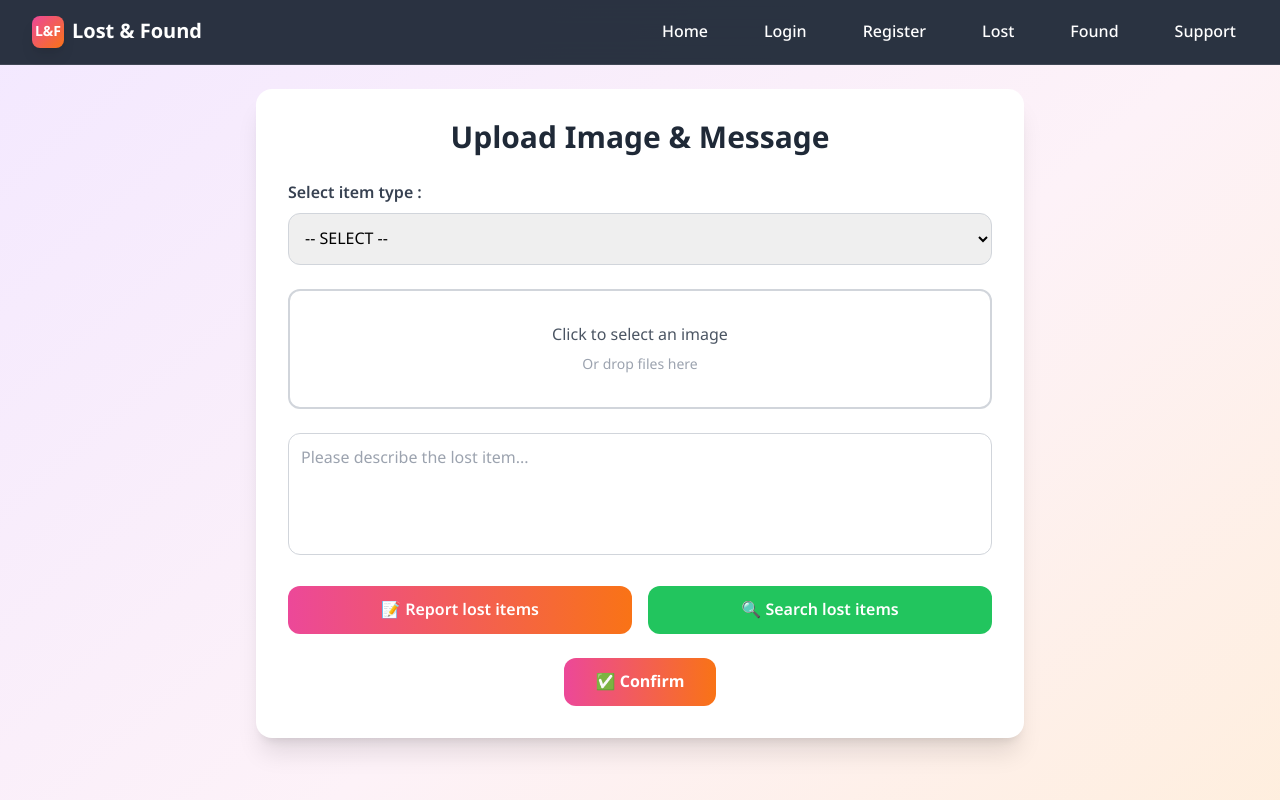
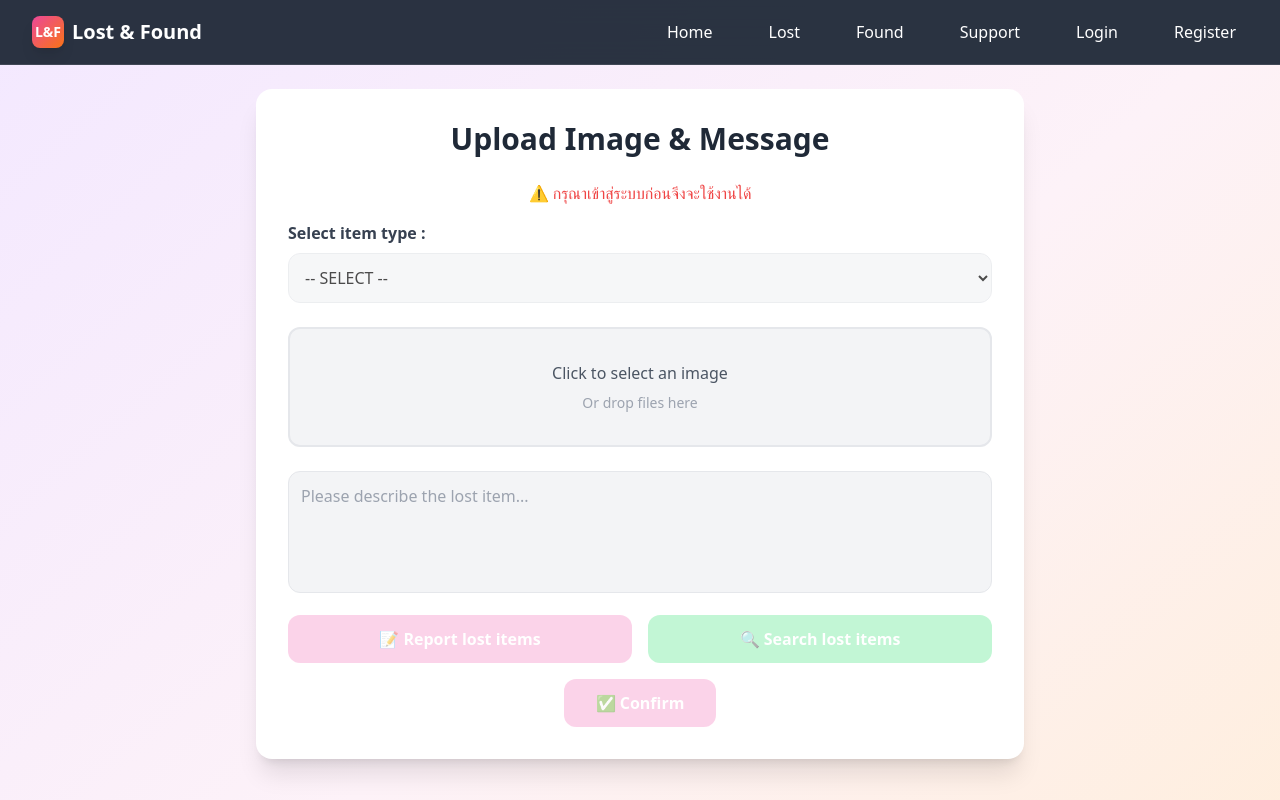
Before and after one commit to freemanlnwza/web-Lost-and-Found-Project, a React (Vite) app in the folder frontend/: page / in a window 1280 px wide. Shown: the top 800 px of the page. Built offline with nearby package versions, Linux system fonts and the light colour scheme.

Commit message:
add Navigator change if login and Profilepage

```diff
--- a/frontend/src/App.jsx
+++ b/frontend/src/App.jsx
@@ -1,12 +1,22 @@
-import { BrowserRouter as Router, Route, Routes, Link } from 'react-router-dom';
+import { BrowserRouter as Router, Route, Routes, Link, useNavigate } from 'react-router-dom';
+import { useState } from 'react';
 import UploadPage from './UploadPage.jsx';
 import Found from './Found.jsx';
 import Lost from './Lost.jsx';
 import Login from './Login.jsx';
 import Register from './Register.jsx';
-
+import Profile from "./Profile.jsx";
 
 function App() {
+  // เก็บสถานะการล็อกอิน
+  const [isAuthenticated, setIsAuthenticated] = useState(false);
+
+  // ฟังก์ชันจำลองการล็อกเอาท์
+  const handleLogout = () => {
+    setIsAuthenticated(false);
+    localStorage.removeItem("token"); // กรณีคุณใช้ token
+  };
+
   return (
     <Router>
       <div className="min-h-screen bg-gradient-to-br from-purple-100 via-pink-50 to-orange-100 flex flex-col font-noto-sans-thai">
@@ -21,30 +31,28 @@ function App() {
                 <span className="text-xl font-bold text-white">Lost & Found</span>
               </div>
               <div className="hidden md:flex space-x-8">
-                <Link to="/" className="text-white font-medium px-3 py-2 transition-all hover:text-amber-300 hover:translate-y-[-2px] relative">
-                  Home
-                  <span className="absolute bottom-[-8px] left-1/2 w-0 h-0.75 bg-gradient-to-r from-pink-500 to-orange-500 transition-all transform -translate-x-1/2 rounded" />
-                </Link>
-                <Link to="/login" className="text-white font-medium px-3 py-2 transition-all hover:text-amber-300 hover:translate-y-[-2px] relative">
-                  Login
-                  <span className="absolute bottom-[-8px] left-1/2 w-0 h-0.75 bg-gradient-to-r from-pink-500 to-orange-500 transition-all transform -translate-x-1/2 rounded" />
-                </Link>
-                <Link to="/register" className="text-white font-medium px-3 py-2 transition-all hover:text-amber-300 hover:translate-y-[-2px] relative">
-                  Register
-                  <span className="absolute bottom-[-8px] left-1/2 w-0 h-0.75 bg-gradient-to-r from-pink-500 to-orange-500 transition-all transform -translate-x-1/2 rounded" />
-                </Link>
-                <Link to="/lost" className="text-white font-medium px-3 py-2 transition-all hover:text-amber-300 hover:translate-y-[-2px] relative">
-                  Lost
-                  <span className="absolute bottom-[-8px] left-1/2 w-0 h-0.75 bg-gradient-to-r from-pink-500 to-orange-500 transition-all transform -translate-x-1/2 rounded" />
-                </Link>
-                <Link to="/found" className="text-white font-medium px-3 py-2 transition-all hover:text-amber-300 hover:translate-y-[-2px] relative">
-                  Found
-                  <span className="absolute bottom-[-8px] left-1/2 w-0 h-0.75 bg-gradient-to-r from-pink-500 to-orange-500 transition-all transform -translate-x-1/2 rounded" />
-                </Link>
-                <Link to="/support" className="text-white font-medium px-3 py-2 transition-all hover:text-amber-300 hover:translate-y-[-2px] relative">
-                  Support
-                  <span className="absolute bottom-[-8px] left-1/2 w-0 h-0.75 bg-gradient-to-r from-pink-500 to-orange-500 transition-all transform -translate-x-1/2 rounded" />
-                </Link>
+                <Link to="/" className="text-white font-medium px-3 py-2 hover:text-amber-300">Home</Link>
+                <Link to="/lost" className="text-white font-medium px-3 py-2 hover:text-amber-300">Lost</Link>
+                <Link to="/found" className="text-white font-medium px-3 py-2 hover:text-amber-300">Found</Link>
+                <Link to="/support" className="text-white font-medium px-3 py-2 hover:text-amber-300">Support</Link>
+
+                {/* เช็คสถานะล็อกอิน */}
+                {!isAuthenticated ? (
+                  <>
+                    <Link to="/login" className="text-white font-medium px-3 py-2 hover:text-amber-300">Login</Link>
+                    <Link to="/register" className="text-white font-medium px-3 py-2 hover:text-amber-300">Register</Link>
+                  </>
+                ) : (
+                  <>
+                    <Link to="/profile" className="text-white font-medium px-3 py-2 hover:text-amber-300">Profile</Link>
+                    <button
+                      onClick={handleLogout}
+                      className="text-white font-medium px-3 py-2 hover:text-red-400"
+                    >
+                      Logout
+                    </button>
+                  </>
+                )}
               </div>
             </div>
           </div>
@@ -53,10 +61,11 @@ function App() {
         {/* Routes */}
         <Routes>
           <Route path="/" element={<UploadPage />} />
-          <Route path="/login" element={<Login />} />
+          <Route path="/login" element={<Login setIsAuthenticated={setIsAuthenticated} />} />
           <Route path="/register" element={<Register />} />
           <Route path="/lost" element={<Lost />} />
           <Route path="/found" element={<Found />} />
+            <Route path="/profile" element={<Profile />} />   {/* ✅ เพิ่มตรงนี้ */}
         </Routes>
 
         {/* Footer */}
@@ -81,15 +90,4 @@ function App() {
   );
 }
 
-// ฟอนต์ Noto Sans Thai
-const fontNotoSansThai = `
-  @import url('https://fonts.googleapis.com/css2?family=Noto+Sans+Thai:wght@300;400;500;600;700&display=swap');
-  body {
-    font-family: 'Noto Sans Thai', sans-serif;
-  }
-`;
-const styleSheet = new CSSStyleSheet();
-styleSheet.replaceSync(fontNotoSansThai);
-document.adoptedStyleSheets = [styleSheet];
-
 export default App;
--- a/frontend/src/UploadPage.jsx
+++ b/frontend/src/UploadPage.jsx
@@ -1,4 +1,5 @@
-import { useState } from 'react';
+import { useState, useEffect } from 'react';
+import { useNavigate } from 'react-router-dom';
 
 const UploadPage = () => {
   const [selectedType, setSelectedType] = useState('');
@@ -7,22 +8,44 @@ const UploadPage = () => {
   const [category, setCategory] = useState('');
   const [preview, setPreview] = useState(null);
   const [uploadedItem, setUploadedItem] = useState(null);
+  const [isAuthenticated, setIsAuthenticated] = useState(false);
+
+  const navigate = useNavigate();
+
+  useEffect(() => {
+    const storedUser = localStorage.getItem('user');
+    setIsAuthenticated(!!storedUser);
+  }, []);
+
+  const requireLogin = () => {
+    if (!isAuthenticated) {
+      alert("⚠ กรุณาเข้าสู่ระบบก่อน");
+      navigate("/login");
+      return false;
+    }
+    return true;
+  };
 
   const handleImageUpload = (event) => {
+    if (!requireLogin()) return;
+
     const file = event.target.files[0];
     if (!file) return;
+
     setUploadedImage(file);
-
     const reader = new FileReader();
     reader.onload = (e) => setPreview(e.target.result);
     reader.readAsDataURL(file);
   };
 
   const selectType = (type) => {
+    if (!requireLogin()) return;
     setSelectedType(type);
   };
 
   const submitForm = async () => {
+    if (!requireLogin()) return;
+
     if (!uploadedImage || !message || !selectedType || !category) {
       alert("กรุณากรอกข้อมูลให้ครบและเลือกประเภทสิ่งของ");
       return;
@@ -33,7 +56,9 @@ const UploadPage = () => {
     formData.append('title', message);
     formData.append('type', selectedType);
     formData.append('category', category);
-    formData.append('user_id', 1); // ตัวอย่าง user_id สำหรับทดสอบ
+
+    const user = JSON.parse(localStorage.getItem("user"));
+    formData.append('user_id', user?.id || 0);
 
     try {
       const res = await fetch('http://localhost:8000/upload', {
@@ -43,7 +68,7 @@ const UploadPage = () => {
       const data = await res.json();
 
       if (res.ok) {
-        setUploadedItem(data); // เก็บ item response
+        setUploadedItem(data);
         alert("อัปโหลดสำเร็จ!");
       } else {
         alert(data.detail || "เกิดข้อผิดพลาด");
@@ -61,16 +86,22 @@ const UploadPage = () => {
             Upload Image & Message
           </h1>
 
-          {/* เลือกประเภท */}
+          {!isAuthenticated && (
+            <p className="text-red-500 text-center mb-4">
+              ⚠ กรุณาเข้าสู่ระบบก่อนจึงจะใช้งานได้
+            </p>
+          )}
+
+          {/* Category */}
           <div className="mb-6">
-            <label htmlFor="category" className="block mb-2 font-semibold text-gray-700">
-              Select item type :
-            </label>
+            <label className="block mb-2 font-semibold text-gray-700">Select item type :</label>
             <select
-              id="category"
               value={category}
               onChange={(e) => setCategory(e.target.value)}
-              className="w-full border-gray-300 border rounded-xl p-3 focus:ring-2 focus:ring-pink-500"
+              disabled={!isAuthenticated}
+              className={`w-full border rounded-xl p-3 focus:ring-2 focus:ring-pink-500 ${
+                !isAuthenticated ? "bg-gray-100 cursor-not-allowed" : ""
+              }`}
             >
               <option value="">-- SELECT --</option>
               <option value="กระเป๋าตัง">Wallet</option>
@@ -83,19 +114,25 @@ const UploadPage = () => {
             </select>
           </div>
 
-          {/* Upload รูป */}
-          <div className="mb-6">
+          {/* Image upload */}
           <input
             type="file"
+            accept="image/*"
+            onChange={handleImageUpload}
+            disabled={!isAuthenticated}
+            className="hidden"
             id="imageUpload"
-              accept="image/*"
-              className="hidden"
-              onChange={handleImageUpload}
           />
           <div
-              id="uploadArea"
-              onClick={() => document.getElementById('imageUpload').click()}
-              className="upload-area cursor-pointer p-8 rounded-xl text-center border-2 border-gray-300 hover:border-orange-500 hover:bg-orange-50 transition-all"
+            onClick={() => {
+              if (!requireLogin()) return;
+              document.getElementById("imageUpload").click();
+            }}
+            className={`upload-area p-8 rounded-xl text-center border-2 ${
+              isAuthenticated
+                ? "border-gray-300 hover:border-orange-500 hover:bg-orange-50 cursor-pointer"
+                : "border-gray-200 bg-gray-100 cursor-not-allowed"
+            } mb-6 transition-all`}
           >
             {!preview ? (
               <div>
@@ -104,65 +141,79 @@ const UploadPage = () => {
               </div>
             ) : (
               <div>
-                  <img src={preview} className="preview-image mx-auto mb-4" alt="Preview" />
+                <img src={preview} alt="Preview" className="mx-auto mb-4 w-32 h-32 object-cover rounded-lg"/>
                 <p className="text-sm text-gray-600">คลิกเพื่อเปลี่ยนรูปภาพ</p>
               </div>
             )}
           </div>
-          </div>
 
-          {/* ข้อความ */}
-          <div className="mb-6">
+          {/* Message */}
           <textarea
             rows="4"
             placeholder="Please describe the lost item..."
             value={message}
             onChange={(e) => setMessage(e.target.value)}
-              className="w-full border-gray-300 border rounded-xl p-3 focus:ring-2 focus:ring-pink-500 resize-none"
+            disabled={!isAuthenticated}
+            className={`w-full border rounded-xl p-3 focus:ring-2 focus:ring-pink-500 resize-none ${
+              !isAuthenticated ? "bg-gray-100 cursor-not-allowed" : ""
+            }`}
           ></textarea>
-          </div>
 
-          {/* ปุ่มประเภท lost / found */}
-          <div className="mb-6 grid grid-cols-2 gap-4">
+          {/* Lost/Found buttons */}
+          <div className="grid grid-cols-2 gap-4 mt-4">
             <button
               type="button"
-              onClick={() => selectType('lost')}
-              className={`bg-gradient-to-r from-pink-500 to-orange-500 hover:from-pink-600 hover:to-orange-600 text-white font-semibold py-3 rounded-xl transition-all ${
-                selectedType === 'lost' ? 'ring-4 ring-pink-300' : ''
+              onClick={() => selectType("lost")}
+              disabled={!isAuthenticated}
+              className={`py-3 rounded-xl text-white font-semibold transition-all ${
+                selectedType === "lost" ? "ring-4 ring-pink-300" : ""
+              } ${
+                !isAuthenticated
+                  ? "bg-pink-300 opacity-50 cursor-not-allowed"
+                  : "bg-gradient-to-r from-pink-500 to-orange-500 hover:from-pink-600 hover:to-orange-600"
               }`}
             >
               📝 Report lost items
             </button>
             <button
               type="button"
-              onClick={() => selectType('found')}
-              className={`bg-green-500 hover:bg-green-600 text-white font-semibold py-3 rounded-xl transition-all ${
-                selectedType === 'found' ? 'ring-4 ring-green-300' : ''
+              onClick={() => selectType("found")}
+              disabled={!isAuthenticated}
+              className={`py-3 rounded-xl text-white font-semibold transition-all ${
+                selectedType === "found" ? "ring-4 ring-green-300" : ""
+              } ${
+                !isAuthenticated
+                  ? "bg-green-300 opacity-50 cursor-not-allowed"
+                  : "bg-green-500 hover:bg-green-600"
               }`}
             >
               🔍 Search lost items
             </button>
           </div>
 
-          {/* ปุ่ม submit */}
-          <div className="text-center">
+          {/* Submit */}
+          <div className="text-center mt-4">
             <button
               type="button"
               onClick={submitForm}
-              className="bg-gradient-to-r from-pink-500 to-orange-500 hover:from-pink-600 hover:to-orange-600 text-white font-bold py-3 px-8 rounded-xl transition-all"
+              disabled={!isAuthenticated}
+              className={`py-3 px-8 rounded-xl text-white font-bold transition-all ${
+                !isAuthenticated
+                  ? "bg-pink-300 opacity-50 cursor-not-allowed"
+                  : "bg-gradient-to-r from-pink-500 to-orange-500 hover:from-pink-600 hover:to-orange-600"
+              }`}
             >
               ✅ Confirm
             </button>
           </div>
 
-          {/* แสดง item หลัง upload */}
           {uploadedItem && (
             <div className="mt-8 bg-gray-100 p-4 rounded-xl">
               <h2 className="font-bold mb-2">อัปโหลดสำเร็จ</h2>
               <img
                 src={uploadedItem.image_data}
+                alt={uploadedItem.title}
                 className="w-32 h-32 object-cover rounded-lg mb-2"
-                alt={uploadedItem.title}
               />
               <p className="font-semibold">{uploadedItem.title}</p>
               <p className="text-sm text-gray-500">
```
Lines whose indentation alone changed are shown as unchanged.
